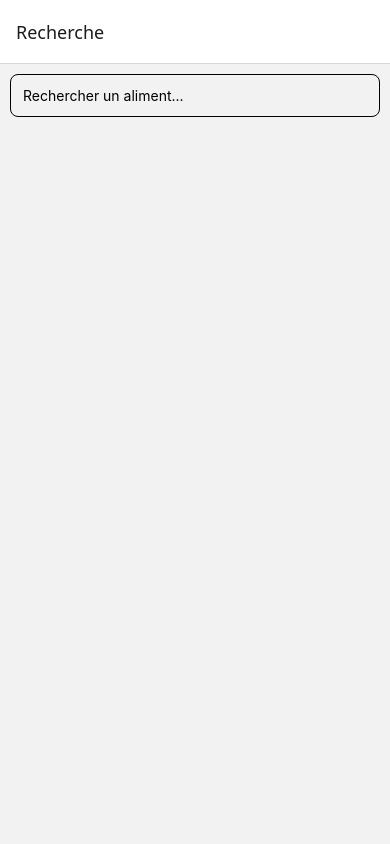
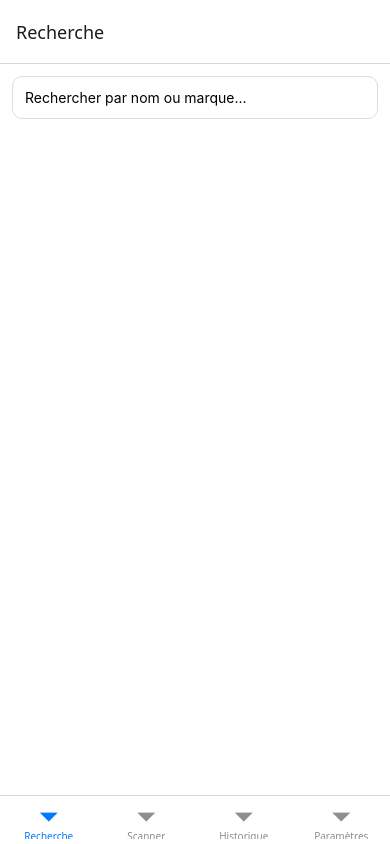
Before and after one commit to goyogoy/3ANDM, a React Native app: screen /SearchHome in a window 390 px wide. Before the commit this address had no page. Built offline with nearby package versions, Linux system fonts and the light colour scheme.

Commit message:
recherche produit + navigation

```diff
--- a/src/App.tsx
+++ b/src/App.tsx
@@ -2,12 +2,15 @@ import { StatusBar } from 'expo-status-bar';
 import { StyleSheet, Text, View } from 'react-native';
 import React from 'react';
 import AppNavigator from './navigation/AppNavigator';
+import { ThemeProvider } from '../src/context/ThemeContext';
 
 export default function App() {
   return (
-    <View style={{ flex: 1 }}>
-      <AppNavigator />
-    </View>
+    <ThemeProvider>
+      <View style={{ flex: 1 }}>
+        <AppNavigator />
+      </View>
+    </ThemeProvider>
   );
 }
 
--- /dev/null
+++ b/src/context/ThemeContext.tsx
@@ -0,0 +1,38 @@
+import React, { createContext, useContext, useState } from 'react';
+
+type Theme = 'light' | 'dark';
+
+interface ThemeContextType {
+  theme: Theme;
+  toggleTheme: () => void;
+  colors: {
+    background: string;
+    text: string;
+    primary: string;
+  };
+}
+
+const ThemeContext = createContext<ThemeContextType | undefined>(undefined);
+
+export const ThemeProvider: React.FC<{ children: React.ReactNode }> = ({ children }) => {
+  const [theme, setTheme] = useState<Theme>('light');
+
+  const toggleTheme = () => setTheme(prev => prev === 'light' ? 'dark' : 'light');
+
+  const colors = {
+    light: { background: '#FFFFFF', text: '#000000', primary: '#2ecc71' },
+    dark: { background: '#121212', text: '#FFFFFF', primary: '#2ecc71' }
+  };
+
+  return (
+    <ThemeContext.Provider value={{ theme, toggleTheme, colors: colors[theme] }}>
+      {children}
+    </ThemeContext.Provider>
+  );
+};
+
+export const useTheme = () => {
+  const context = useContext(ThemeContext);
+  if (!context) throw new Error('useTheme must be used within ThemeProvider');
+  return context;
+};
--- a/src/navigation/AppNavigator.tsx
+++ b/src/navigation/AppNavigator.tsx
@@ -1,33 +1,101 @@
-/*
- * NAVIGATION PRINCIPALE
- * Stack Navigator global
- */
-
 import React from 'react';
 import { NavigationContainer } from '@react-navigation/native';
-import { createNativeStackNavigator } from '@react-navigation/native-stack';
+import { createNativeStackNavigator, NativeStackScreenProps } from '@react-navigation/native-stack';
+import { createBottomTabNavigator } from '@react-navigation/bottom-tabs';
 
-// Screens
 import SearchScreen from '../screens/SearchScreen';
 import ProductScreen from '../screens/ProductScreen';
+import SettingsScreen from '../screens/SettingsScreen';
+import ScannerScreen from '../screens/ScannerScreen';
+import HistoryScreen from '../screens/HistoryScreen';
 
 /**
- * Typage des routes
+ * Typage des routes pour les Stacks
  */
-export type RootStackParamList = {
-  Search: undefined;
+export type SearchStackParamList = {
+  SearchHome: undefined;
   Product: { code: string };
 };
 
-const Stack = createNativeStackNavigator<RootStackParamList>();
+export type SettingsStackParamList = {
+  SettingsHome: undefined;
+};
+
+export type SearchStackProps<T extends keyof SearchStackParamList> =
+  NativeStackScreenProps<SearchStackParamList, T>
+
+export type ScannerStackParamList = {
+  ScannerHome: undefined;
+};
+
+export type HistoryStackParamList = {
+  HistoryHome: undefined;
+};
+
+// ... Ajoute ScannerStackParamList et HistoryStackParamList plus tard
+
+const SearchStack = createNativeStackNavigator<SearchStackParamList>();
+const SettingsStack = createNativeStackNavigator<SettingsStackParamList>();
+const Tab = createBottomTabNavigator();
+const ScannerStack = createNativeStackNavigator<ScannerStackParamList>();
+const HistoryStack = createNativeStackNavigator<HistoryStackParamList>();
+
+/**
+ * Stack pour l'onglet Recherche
+ */
+function SearchStackNavigator() {
+  return (
+    <SearchStack.Navigator>
+      <SearchStack.Screen
+        name="SearchHome"
+        component={SearchScreen}
+        options={{ title: 'Recherche' }}
+      />
+      <SearchStack.Screen
+        name="Product"
+        component={ProductScreen}
+        options={{ title: 'Détails du Produit' }}
+      />
+    </SearchStack.Navigator>
+  );
+}
+
+/**
+ * Stack pour l'onglet Paramètres
+ */
+function SettingsStackNavigator() {
+  return (
+    <SettingsStack.Navigator>
+      <SettingsStack.Screen name="SettingsHome" component={SettingsScreen} options={{ title: 'Paramètres' }} />
+    </SettingsStack.Navigator>
+  );
+}
+
+function ScannerStackNavigator() {
+  return (
+    <ScannerStack.Navigator>
+        <ScannerStack.Screen name="ScannerHome" component={ScannerScreen} options={{ title: 'Scanner' }} />
+    </ScannerStack.Navigator>
+  );
+}
+
+function HistoryStackNavigator() {
+  return (
+    <HistoryStack.Navigator>
+        <HistoryStack.Screen name="HistoryHome" component={HistoryScreen} options={{ title: 'Historique' }} />
+    </HistoryStack.Navigator>
+  );
+}
 
 export default function AppNavigator() {
   return (
     <NavigationContainer>
-      <Stack.Navigator initialRouteName="Search">
-        <Stack.Screen name="Search" component={SearchScreen} options={{ title: 'Recherche' }} />
-        <Stack.Screen name="Product" component={ProductScreen} options={{ title: 'Produit' }} />
-      </Stack.Navigator>
+      <Tab.Navigator screenOptions={{ headerShown: false }}>
+        <Tab.Screen name="RechercheTab" component={SearchStackNavigator} options={{ title: 'Recherche' }} />
+        <Tab.Screen name="ScannerTab" component={ScannerStackNavigator} options={{ title: 'Scanner' }} />
+        <Tab.Screen name="HistoryTab" component={HistoryStackNavigator} options={{ title: 'Historique' }} />
+        <Tab.Screen name="SettingsTab" component={SettingsStackNavigator} options={{ title: 'Paramètres' }} />
+      </Tab.Navigator>
     </NavigationContainer>
   );
 }
--- /dev/null
+++ b/src/screens/HistoryScreen.tsx
@@ -0,0 +1,13 @@
+import React from 'react';
+import { View, Text, Switch, StyleSheet } from 'react-native';
+import { useTheme } from '../context/ThemeContext';
+
+
+export default function SettingsScreen() {
+
+  return (
+    <View>
+      <Text>Historique des produits scannés</Text>
+    </View>
+  );
+}
--- a/src/screens/ProductScreen.tsx
+++ b/src/screens/ProductScreen.tsx
@@ -17,11 +17,11 @@ import {
 } from 'react-native';
 
 import { NativeStackScreenProps } from '@react-navigation/native-stack';
-import { RootStackParamList } from '../navigation/AppNavigator';
+import { SearchStackProps } from '../navigation/AppNavigator';
 import { getProductByCode } from '../utils/openFoodApi';
 import { nutriColors, novaDescriptions } from '../utils/productHelpers';
 
-type Props = NativeStackScreenProps<RootStackParamList, 'Product'>;
+type Props = SearchStackProps<'Product'>;
 
 export default function ProductScreen({ route }: Props) {
   const { code } = route.params;
--- /dev/null
+++ b/src/screens/ScannerScreen.tsx
@@ -0,0 +1,13 @@
+import React from 'react';
+import { View, Text, Switch, StyleSheet } from 'react-native';
+import { useTheme } from '../context/ThemeContext';
+
+
+export default function SettingsScreen() {
+
+  return (
+    <View>
+      <Text>Scanner</Text>
+    </View>
+  );
+}
--- a/src/screens/SearchScreen.tsx
+++ b/src/screens/SearchScreen.tsx
@@ -1,96 +1,167 @@
-/*
- * ÉCRAN DE RECHERCHE
- * Barre de recherche
- * Liste des produits
- */
+import React, { useState, useMemo } from 'react';
+import {View,TextInput,FlatList,Text,StyleSheet,TouchableOpacity,Image,ActivityIndicator,} from 'react-native';
+import debounce from 'lodash.debounce';
 
-import React, { useState } from 'react';
-import {
-  View,
-  TextInput,
-  FlatList,
-  Text,
-  StyleSheet,
-  TouchableOpacity,
-  Image,
-} from 'react-native';
+import { SearchStackProps } from '../navigation/AppNavigator';
+import { searchProducts } from '../utils/openFoodApi';
+import { nutriColors } from '../utils/productHelpers';
 
-import { NativeStackScreenProps } from '@react-navigation/native-stack';
-import { RootStackParamList } from '../navigation/AppNavigator';
-import { searchProducts } from '../utils/openFoodApi';
-
-type Props = NativeStackScreenProps<RootStackParamList, 'Search'>;
+// Utilisation du type exporté depuis AppNavigator
+type Props = SearchStackProps<'SearchHome'>;
 
 export default function SearchScreen({ navigation }: Props) {
   const [query, setQuery] = useState('');
   const [results, setResults] = useState<any[]>([]);
+  const [loading, setLoading] = useState(false);
 
-  // Lancer la recherche
-  const handleSearch = async (text: string) => {
-    setQuery(text);
-    if (text.length < 2) return;
+  // Recherche API
+  const fetchResults = async (text: string) => {
+    if (text.length < 2) {
+      setResults([]);
+      return;
+    }
 
     try {
+      setLoading(true);
       const data = await searchProducts(text);
       setResults(data.products || []);
     } catch (e) {
       console.warn(e);
+    } finally {
+      setLoading(false);
     }
   };
 
-  // Render d'un produit dans la liste
-  const renderItem = ({ item }: { item: any }) => (
+  //Debounce
+  const debouncedSearch = useMemo(
+    () => debounce(fetchResults, 450),
+    []
+  );
+
+  const handleChange = (text: string) => {
+    setQuery(text);
+    debouncedSearch(text);
+  };
+
+  // Render produit
+  const renderItem = ({ item }: { item: any }) => {
+    const nutri = item.nutriscore_grade?.toLowerCase();
+
+    return (
       <TouchableOpacity
         style={styles.item}
+        // Cette ligne fonctionnera maintenant car 'Product' est dans le même SearchStack
         onPress={() => navigation.navigate('Product', { code: item.code })}
       >
-      {item.image_small_url && (
+        {/* Image */}
+        {item.image_small_url ? (
           <Image source={{ uri: item.image_small_url }} style={styles.image} />
+        ) : (
+          <View style={[styles.image, styles.placeholder]} />
         )}
 
+        {/* Infos produit */}
         <View style={{ flex: 1 }}>
-        <Text style={styles.title}>{item.product_name || 'Sans nom'}</Text>
+          <Text style={styles.title}>
+            {item.product_name || 'Produit sans nom'}
+          </Text>
           <Text style={styles.brand}>{item.brands}</Text>
         </View>
+
+        {/* NutriScore badge */}
+        {nutri && nutriColors[nutri] && (
+          <View
+            style={[
+              styles.nutriBadge,
+              { backgroundColor: nutriColors[nutri] },
+            ]}
+          >
+            <Text style={styles.nutriText}>{nutri.toUpperCase()}</Text>
+          </View>
+        )}
       </TouchableOpacity>
     );
+  };
 
   return (
     <View style={styles.container}>
+      {/* Barre de recherche */}
       <TextInput
-        placeholder="Rechercher un aliment..."
+        placeholder="Rechercher par nom ou marque..."
         value={query}
-        onChangeText={handleSearch}
+        onChangeText={handleChange}
         style={styles.input}
+        autoCapitalize="none"
       />
 
+      {/* Loader */}
+      {loading && <ActivityIndicator style={{ marginVertical: 10 }} />}
+
+      {/* Liste résultats */}
       <FlatList
         data={results}
         keyExtractor={(item) => item.code}
         renderItem={renderItem}
+        keyboardShouldPersistTaps="handled"
+        ListEmptyComponent={
+          !loading && query.length > 1 ? (
+            <Text style={styles.empty}>Aucun résultat</Text>
+          ) : null
+        }
       />
     </View>
   );
 }
 
 const styles = StyleSheet.create({
-  container: { flex: 1 },
+  container: { flex: 1, backgroundColor: '#fff' }, // Ajout fond blanc par défaut
+
   input: {
-    margin: 10,
+    margin: 12,
     padding: 12,
     borderWidth: 1,
-    borderRadius: 8,
+    borderRadius: 10,
+    borderColor: '#ddd',
   },
+
   item: {
     flexDirection: 'row',
-    padding: 10,
+    padding: 12,
     borderBottomWidth: 1,
+    borderColor: '#eee',
+    alignItems: 'center',
   },
+
   image: {
     width: 60,
     height: 60,
+    borderRadius: 8,
     marginRight: 10,
   },
+
+  placeholder: {
+    backgroundColor: '#eee',
+  },
+
   title: { fontWeight: 'bold' },
-  brand: { color: '#666' },
+  brand: { color: '#666', fontSize: 12 },
+
+  nutriBadge: {
+    width: 36,
+    height: 36,
+    borderRadius: 8,
+    justifyContent: 'center',
+    alignItems: 'center',
+  },
+
+  nutriText: {
+    color: 'white',
+    fontWeight: 'bold',
+  },
+
+  empty: {
+    textAlign: 'center',
+    marginTop: 20,
+    color: '#888',
+  },
 });
--- /dev/null
+++ b/src/screens/SettingsScreen.tsx
@@ -0,0 +1,23 @@
+import React from 'react';
+import { View, Text, Switch, StyleSheet } from 'react-native';
+import { useTheme } from '../context/ThemeContext';
+
+export default function SettingsScreen() {
+  const { theme, toggleTheme, colors } = useTheme();
+
+  return (
+    <View style={[styles.container, { backgroundColor: colors.background }]}>
+      <Text style={[styles.text, { color: colors.text }]}>Mode Sombre</Text>
+      <Switch
+        value={theme === 'dark'}
+        onValueChange={toggleTheme}
+        trackColor={{ false: "#767577", true: colors.primary }}
+      />
+    </View>
+  );
+}
+
+const styles = StyleSheet.create({
+  container: { flex: 1, justifyContent: 'center', alignItems: 'center', flexDirection: 'row', gap: 20 },
+  text: { fontSize: 18, fontWeight: 'bold' }
+});
```
Lines whose indentation alone changed are shown as unchanged.
